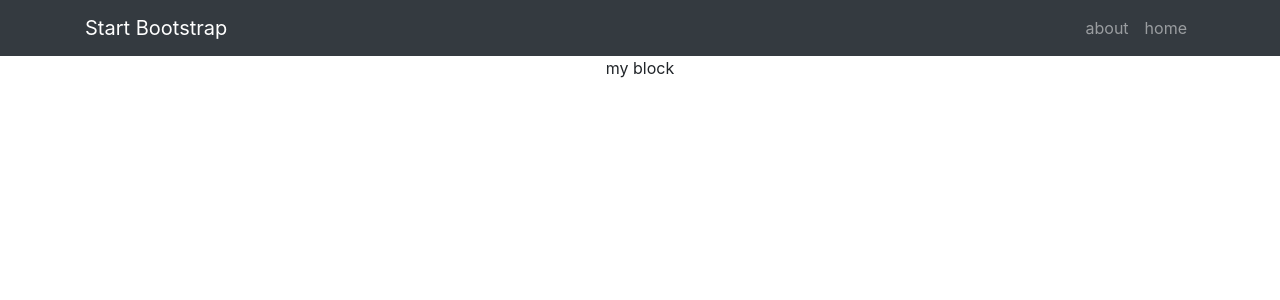
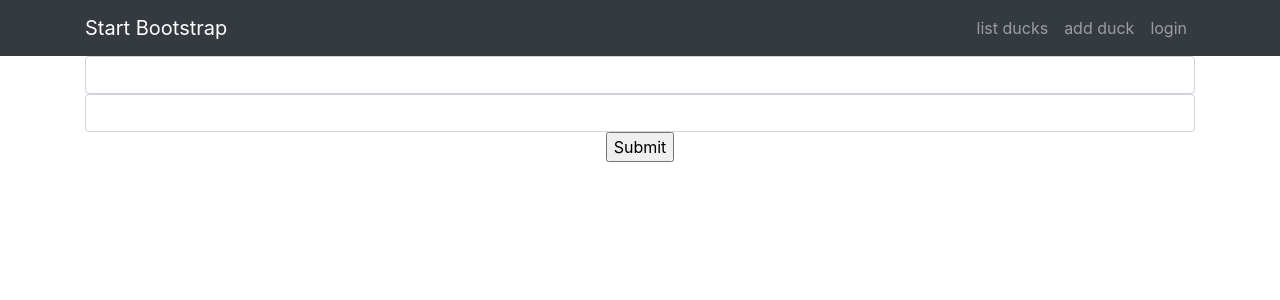
Before and after one commit to ahmad88me/django-intro-quack, a Django app: page /login in a window 1280 px wide. Shown: the top 300 px of the page. Run offline with Django 3.2, Linux system fonts and the light colour scheme; some libraries are stand-ins or nearby versions.

Commit message:
fix the login/logout

```diff
--- a/quack/models.py
+++ b/quack/models.py
@@ -1,7 +1,9 @@
 from django.db import models
+from django.contrib.auth.models import User
 
 
 class Duck(models.Model):
     color = models.CharField(max_length=30, default='yellow')
     model = models.CharField(max_length=30)
     price = models.FloatField(default=0)
+    owner = models.ForeignKey(User, null=True)
--- a/quack/templates/base.html
+++ b/quack/templates/base.html
@@ -49,11 +49,22 @@
               <!--</a>-->
             <!--</li>-->
             <li class="nav-item">
-              <a class="nav-link" href="#">about</a>
+              <a class="nav-link" href="list_ducks">list ducks</a>
             </li>
             <li class="nav-item">
-              <a class="nav-link" href="#">home</a>
+              <a class="nav-link" href="add_duck">add duck</a>
             </li>
+            {%if user.is_authenticated%}
+
+            <li class="nav-item">
+              <a class="nav-link" href="logout">logout</a>
+            </li>
+            {%else%}
+
+ <li class="nav-item">
+              <a class="nav-link" href="login">login</a>
+            </li>
+            {%endif%}
           </ul>
         </div>
       </div>
--- /dev/null
+++ b/quack/templates/login.html
@@ -0,0 +1,8 @@
+{% extends "base.html" %}
+{% block body %}
+<form method="POST"> {%csrf_token%}
+    <input name="username" class="form-control"/>
+    <input name="password" type="password" class="form-control"/>
+    <input type="submit"/>
+</form>
+{% endblock %}
--- a/quack/urls.py
+++ b/quack/urls.py
@@ -20,6 +20,9 @@ from quack import views
 urlpatterns = [
 #    url(r'^admin/', admin.site.urls),
     url('list_ducks', views.list_ducks),
+    url('add_duck', views.add_duck),
+    url('login', views.login_view),
+    url('logout', views.logout_view),
     url('', views.home),
 
 ]
--- a/quack/views.py
+++ b/quack/views.py
@@ -1,7 +1,7 @@
-from django.shortcuts import render
+from django.shortcuts import render, redirect
 from django.http import HttpResponse
 from models import Duck
-
+from django.contrib.auth import authenticate, login, logout
 
 def home(request):
     return render(request, 'base.html')
@@ -9,4 +9,34 @@ def home(request):
 
 def list_ducks(request):
     ducks = Duck.objects.all()
-    return render(request, 'duck_list.html')
+    return render(request, 'duck_list.html', {'ducks': ducks})
+
+
+def add_duck(request):
+    if request.method=="GET":
+        return render(request, 'duck_add.html')
+    else:
+        d = Duck()
+        d.model = request.POST['model']
+        d.price = float(request.POST['price'])
+        d.save()
+        return HttpResponse('you duck has been added')
+
+
+def login_view(request):
+    if request.method == 'GET':
+        return render(request, 'login.html')
+    else:
+        username = request.POST['username']
+        password = request.POST['password']
+        user = authenticate(username=username, password=password)
+        if user is not None:
+            login(request, user)
+            return redirect('/')
+        else:
+            return HttpResponse('invalid auth')
+
+
+def logout_view(request):
+    logout(request)
+    return HttpResponse('logged out successfully')
```
Also changed, not shown: quack/templates/duck_add.html (added, +10 -0 lines), quack/templates/duck_list.html (+19 -0 lines), quack/migrations/0001_initial.py (added), quack/migrations/0002_duck_owner.py (added), quack/migrations/__init__.py (added).
